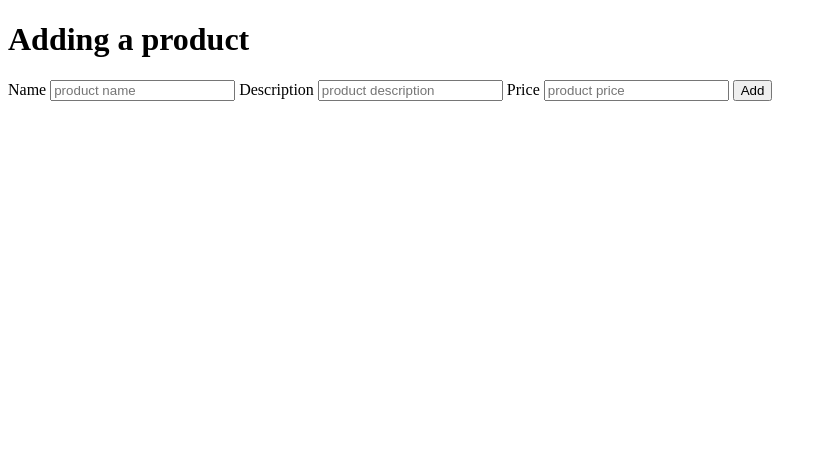
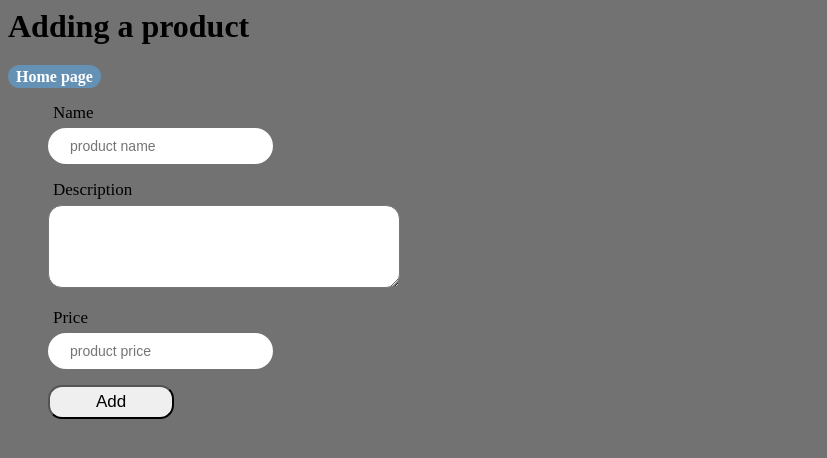
Before and after one commit to RickySalm/ITIS2, a Flask app: page /product/create in a window 1280 px wide. Shown: the top 458 px of the page, without its empty margins (0-827 px from the left). Run offline with Flask 2, Linux system fonts and the light colour scheme; some libraries are stand-ins or nearby versions.

Commit message:
HW4 with CSS

```diff
--- /dev/null
+++ b/HW4/static/css/style.css
@@ -0,0 +1,146 @@
+body {
+    background-color: #727272;
+}
+
+table {
+    max-width: 70%;
+    width: 70%;
+    border-collapse: collapse;
+    text-align: left;
+}
+
+button {
+    -moz-border-radius: 28px 28px 28px 28px;
+    -webkit-border-radius: 14px 14px 14px 14px;
+    border: 1;
+    width: 126px;
+    height: 34px;
+    font-size: 17px;
+}
+
+button:hover {
+    background-color: #339d39;
+}
+
+button:active {
+    width: 86px;
+    height: 29px;
+}
+form {
+    width: 70%;
+}
+
+label {
+    font-size: 17px;
+    margin: 5px;
+}
+
+textarea {
+    width: 40%;
+    height: 65px;
+    padding: 8px 6px;
+    text-align: left;
+    -moz-border-radius: 28px 28px 28px 28px;
+    -webkit-border-radius: 14px 14px 14px 14px;
+}
+
+
+tr {
+    font-size: 16px;
+}
+
+th {
+    border-bottom: 2px solid black;
+    padding: 10px 5px;
+}
+
+td {
+    border-bottom: 1px solid gray;
+    padding: 10px 5px;
+}
+
+input, label{
+    display:block;
+}
+
+input {
+    padding: 10px 22px;
+    border: 0;
+    font-size: 14px;
+    -moz-border-radius: 28px 28px 28px 28px;
+    -webkit-border-radius: 28px 28px 28px 28px;
+}
+
+a {
+    color: aliceblue;
+    outline: none;
+    text-decoration: none;
+    padding: 3px 8px;
+    -moz-border-radius: 28px 28px 28px 28px;
+    -webkit-border-radius: 28px 28px 28px 28px;
+}
+
+.table .button_edit {
+    border: 1px solid #339d39;
+    background-color: rgba(51, 157, 57, 0.84);
+}
+
+.table .button_delete {
+    border: 1px solid #d21b1b;
+    background-color: rgba(210, 27, 27, 0.8);
+}
+
+#button_edit {
+    margin-top: 18px;
+}
+
+#create_product {
+    border: 1px solid #619ccb;
+    background-color: rgba(97, 156, 203, 0.76);
+}
+
+#home_page{
+    font-size: 18px;
+    margin-left: 0;
+    margin-bottom: 0;
+}
+
+#home_page a{
+    background-color: rgb(101, 145, 180);
+    -moz-border-radius: 28px 28px 28px 28px;
+    -webkit-border-radius: 14px 14px 14px 14px;
+    color: #ffffff;
+    font-size: 16px;
+}
+
+#btn_delete {
+    margin: 9px;
+}
+
+#btn_delete:hover {
+    background-color: #d21b1b;
+}
+
+#btn_delete:active {
+    width: 100px;
+    height: 40px;
+}
+
+#btn_not_delete {
+    margin: 9px;
+}
+
+#btn_not_delete:hover {
+    background-color: #17d022;
+}
+
+
+#btn_not_delete:active {
+    width: 137px;
+    height: 40px;
+}
+
+
+h1 {
+    margin-top: 0;
+}
--- a/HW4/templates/index.html
+++ b/HW4/templates/index.html
@@ -3,6 +3,7 @@
 <head>
     <meta charset="UTF-8">
     <title>{% block title %}{% endblock %}</title>
+    <link rel="stylesheet" type="text/css" href="{{ url_for('static', filename='css/style.css') }}">
 </head>
 <body>
 {% block content %}
--- a/HW4/templates/product_create.html
+++ b/HW4/templates/product_create.html
@@ -5,13 +5,25 @@
 {% block content %}
 <h1>Adding a product</h1>
 
+<h2 id="home_page"><a href="{{ url_for('products') }}">Home page</a></h2>
+
 <form method="post">
+    <ul>
         <label>Name</label>
         <input type="text" name="name" placeholder="product name" value="{{ request.form['name'] }}">
+    </ul>
+    <ul>
         <label>Description</label>
-    <input type="text" name="description" placeholder="product description" value="{{ request.form['description'] }}">
+        <textarea type="text" name="description" placeholder="product description">
+            {{ request.form['description'] }}
+        </textarea>
+    </ul>
+    <ul>
         <label>Price</label>
         <input type="number" name="price" placeholder="product price" value="{{ request.form['price'] }}">
+    </ul>
+    <ul>
         <button type="submit">Add</button>
+    </ul>
 </form>
 {% endblock %}
--- a/HW4/templates/product_delete.html
+++ b/HW4/templates/product_delete.html
@@ -5,7 +5,7 @@
 {% block content %}
 <h1>Delete??</h1>
 <form method="post">
-    <input type="submit" name="delete" value="Delete">
-    <input type="submit" name="not_delete" value="Do not delete">
+    <input type="submit" name="delete" value="Delete" id="btn_delete">
+    <input type="submit" name="not_delete" value="Do not delete" id="btn_not_delete">
 </form>
 {% endblock %}
--- a/HW4/templates/product_edit.html
+++ b/HW4/templates/product_edit.html
@@ -4,6 +4,9 @@
 
 {% block content %}
 <h1>Edit</h1>
+
+<h2 id="home_page"><a href="{{ url_for('products') }}">Home page</a></h2>
+
 <form method="post">
     <label>Name</label>
     <input type="text" name="name" placeholder="product name" value="{{ product[2] }}">
@@ -11,6 +14,6 @@
     <input type="text" name="description" placeholder="product description" value="{{ product[3] }}">
     <label>Price</label>
     <input type="number" name="price" placeholder="product price" value="{{ product[4] }}">
-    <button type="submit">Edit</button>
+    <button type="submit" id="button_edit">Edit</button>
 </form>
 {% endblock %}
```
Also changed, not shown: HW4/templates/products.html (+8 -3 lines). Lines whose indentation alone changed are shown as unchanged.
